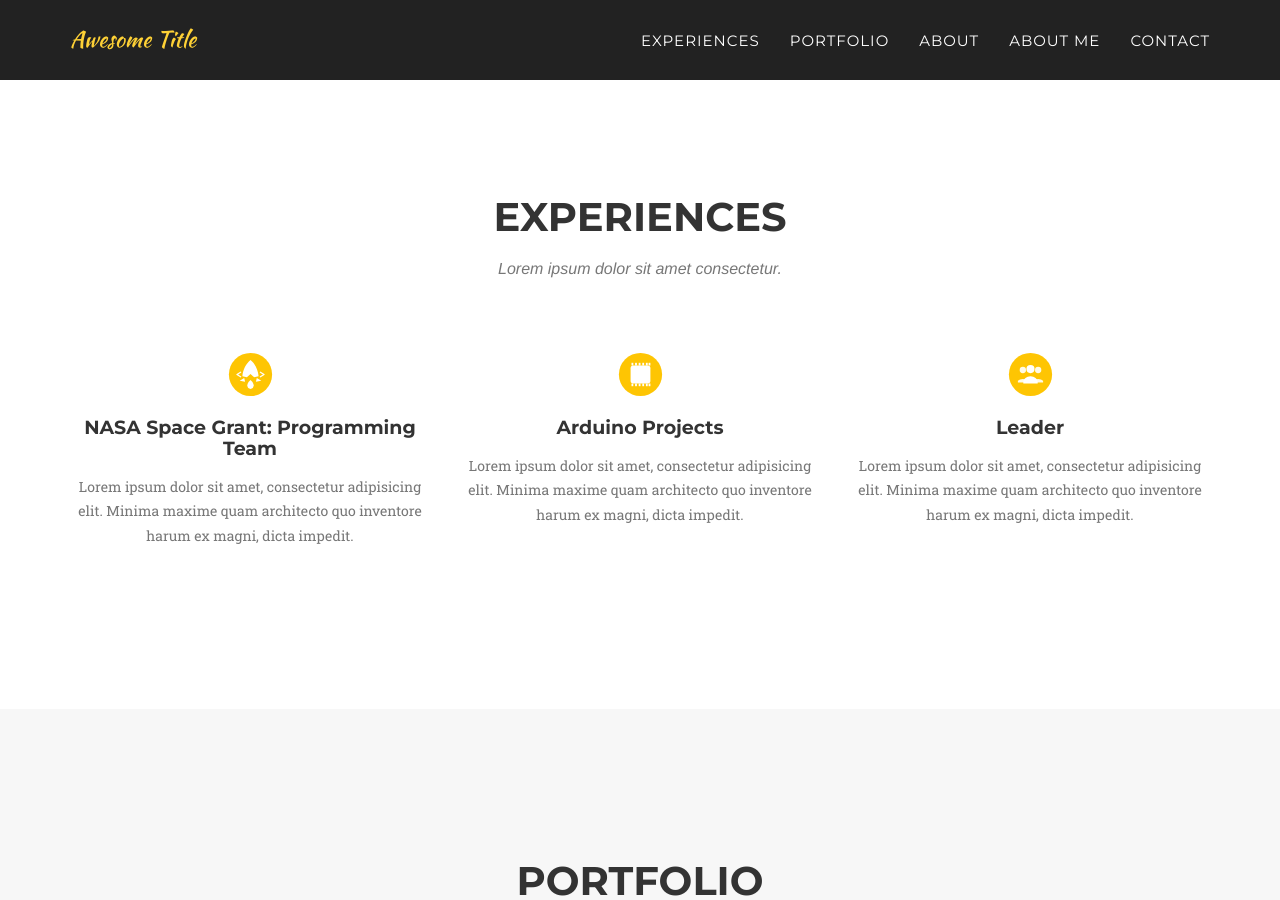
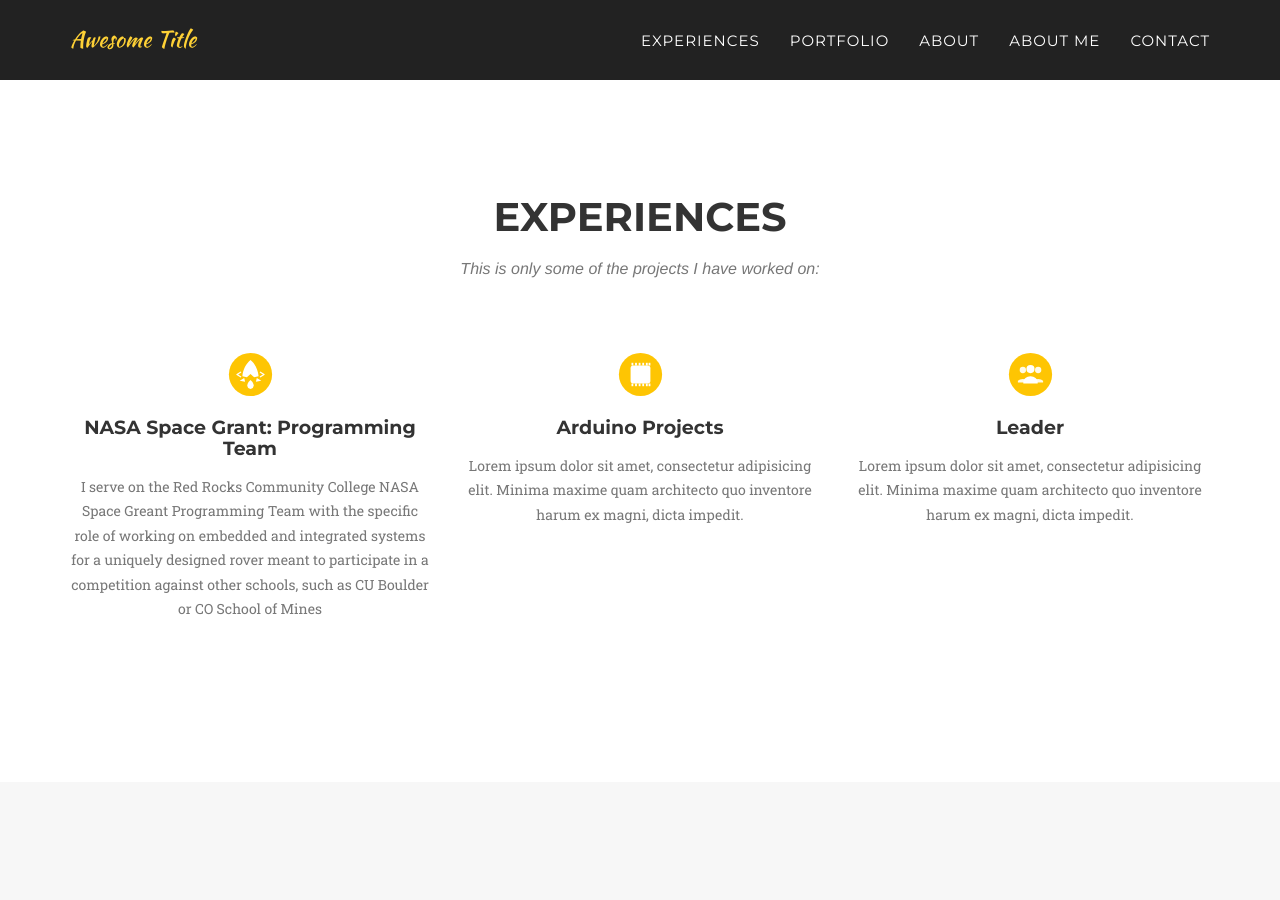
Before and after one commit to TJMICHK/Terrence-Website-2, a Jekyll site: the page built from index.html, in a window 1280 px wide and 900 px high, scrolled down 713 px. Built offline with Jekyll 4.4.1, drawn with Linux system fonts in a browser that asks for light colours; some web fonts are replaced.

Commit message:
edit nasa

```diff
--- a/_includes/services.html
+++ b/_includes/services.html
@@ -11,7 +11,7 @@
     <div class="row">
       <div class="col-lg-12 text-center">
         <h2 class="section-heading">Experiences</h2>
-        <h3 class="section-subheading text-muted">Lorem ipsum dolor sit amet consectetur.</h3>
+        <h3 class="section-subheading text-muted">This is only some of the projects I have worked on:</h3>
       </div>
     </div>
 
@@ -37,7 +37,7 @@
         </svg>
 
         <h4 class="service-heading">NASA Space Grant: Programming Team</h4>
-        <p class="text-muted">Lorem ipsum dolor sit amet, consectetur adipisicing elit. Minima maxime quam architecto quo inventore harum ex magni, dicta impedit.</p>
+        <p class="text-muted">I serve on the Red Rocks Community College NASA Space Greant Programming Team with the specific role of working on embedded and integrated systems for a uniquely designed rover meant to participate in a competition against other schools, such as CU Boulder or CO School of Mines</p>
       </div>
 
       <!-- Arduino Projects -->
```
